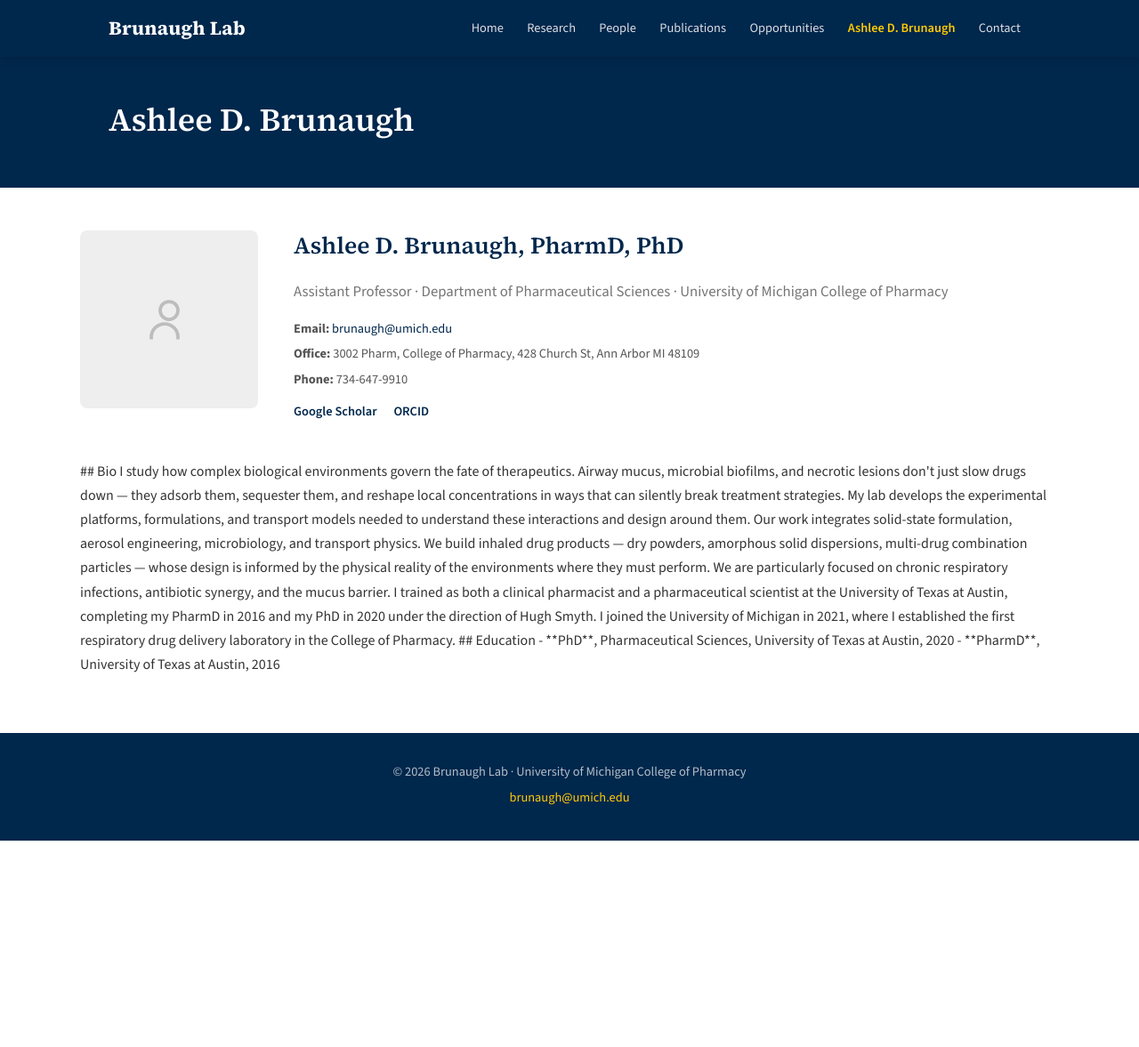
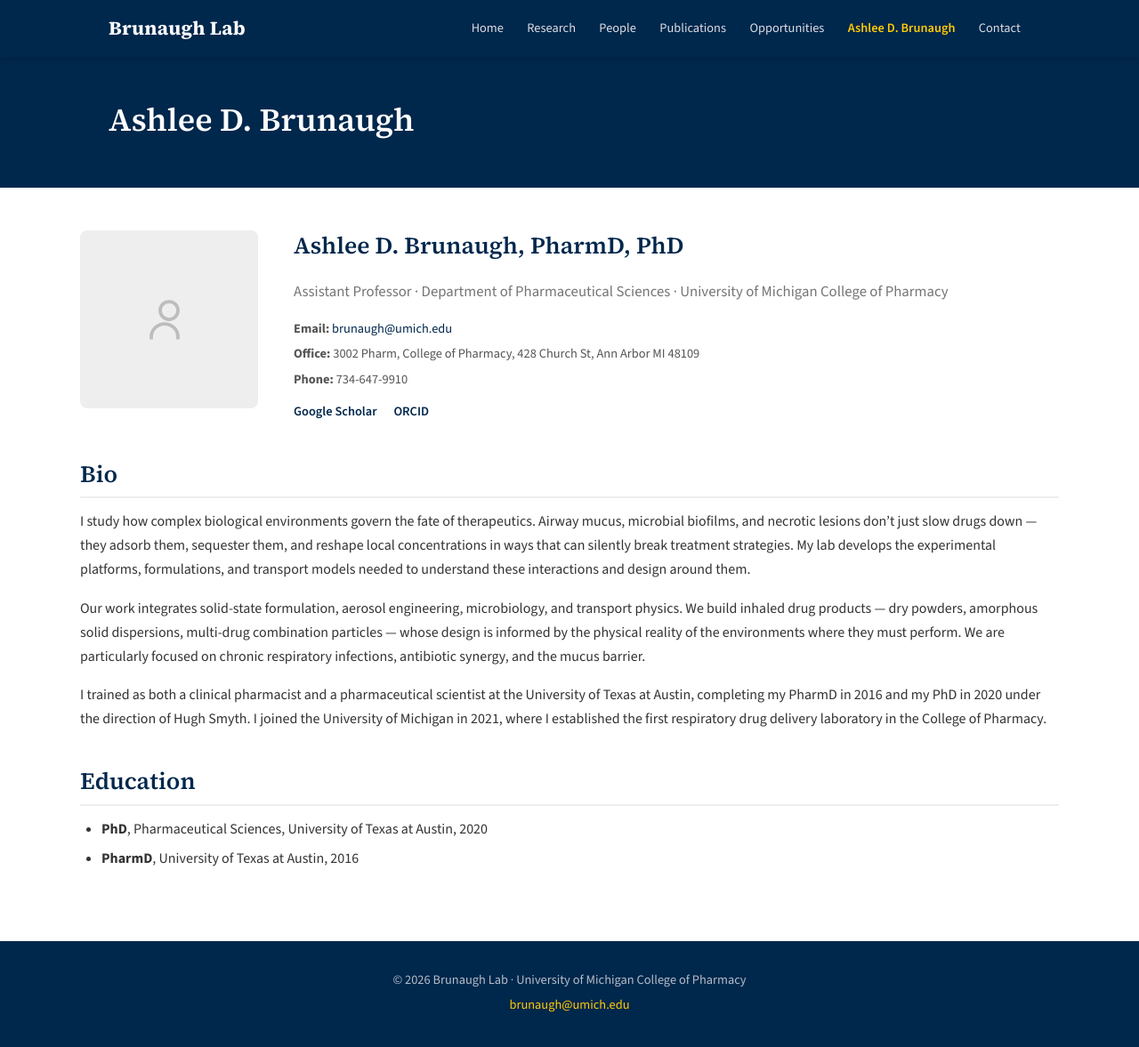
Before and after one commit to Brunaugh-Lab/Brunaugh-Lab.github.io, a Jekyll site: the page built from pi.md, in a window 1280 px wide and 1179 px high. Shown: the whole window at 89% size. Built offline with Jekyll 4.4.1, drawn with Linux system fonts in a browser that asks for light colours.

Commit message:
Fix PI page Markdown rendering and improve mobile responsiveness
Rename pi.html to pi.md so Jekyll processes Markdown (## headings,
**bold**, lists). Add overflow-x protection and scrollable alumni
table wrapper to prevent horizontal overflow on mobile.

Co-Authored-By: Claude Opus 4.6 <noreply@anthropic.com>

```diff
--- a/assets/css/style.css
+++ b/assets/css/style.css
@@ -24,7 +24,7 @@
   --font-serif: 'Source Serif 4', Georgia, 'Times New Roman', serif;
 }
 
-html { font-size: 16px; scroll-behavior: smooth; }
+html { font-size: 16px; scroll-behavior: smooth; overflow-x: hidden; }
 
 body {
   font-family: var(--font-sans);
@@ -32,6 +32,8 @@ body {
   line-height: 1.7;
   background: #fff;
   -webkit-font-smoothing: antialiased;
+  overflow-x: hidden;
+  overflow-wrap: break-word;
 }
 
 .container {
@@ -416,10 +418,15 @@ li { margin-bottom: 0.35rem; }
 }
 
 /* --- Alumni Table --- */
+.table-wrap {
+  overflow-x: auto;
+  -webkit-overflow-scrolling: touch;
+  margin-top: 1rem;
+}
 .alumni-table {
   width: 100%;
+  min-width: 600px;
   border-collapse: collapse;
-  margin-top: 1rem;
   font-size: 0.95rem;
 }
 .alumni-table th {
--- a/people.html
+++ b/people.html
@@ -159,6 +159,7 @@ permalink: /people/
 <!-- Alumni -->
 <div class="people-section">
   <h2>Alumni</h2>
+  <div class="table-wrap">
   <table class="alumni-table">
     <thead>
       <tr>
@@ -183,4 +184,5 @@ permalink: /people/
       </tr>
     </tbody>
   </table>
+  </div>
 </div>
```
Also changed, not shown: pi.md (renamed from pi.html).
